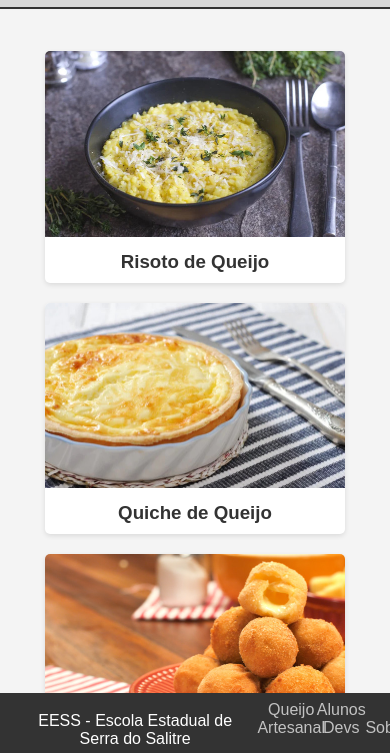
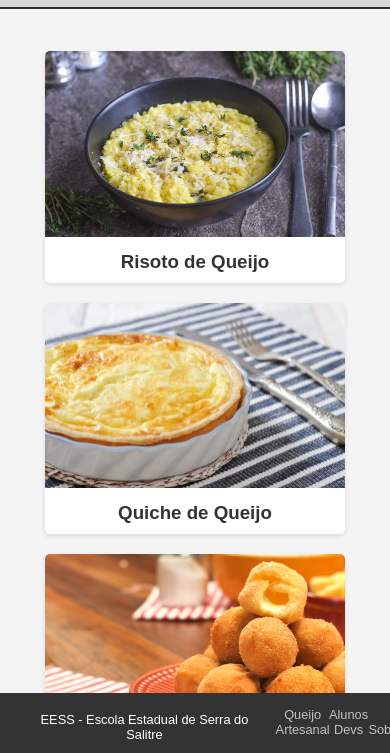
Before and after one commit to srucruz/eess, a plain HTML site: page index.html in a window 390 px wide. Shown: the part 89-842 px from the top of the page. Drawn offline with Linux system fonts and the light colour scheme.

Commit message:
2 - Update footer styles.css

```diff
--- a/styles.css
+++ b/styles.css
@@ -283,6 +283,9 @@ footer a:hover {
         width: 90%;
         /* Aumenta a largura do modal para ocupar mais espaço na tela menor */
     }
+    footer a {
+        font-size: clamp(0.8rem, 2vw, 1.6rem);
+    }
 }
 
 @media (max-width: 480px) {
@@ -301,5 +304,8 @@ footer a:hover {
         font-size: 1.2em;
         /* Reduz o tamanho da fonte do título em telas muito pequenas */
     }
+    footer a {
+        font-size: clamp(0.8rem, 2vw, 1.6rem);
+    }
 
 }
```
